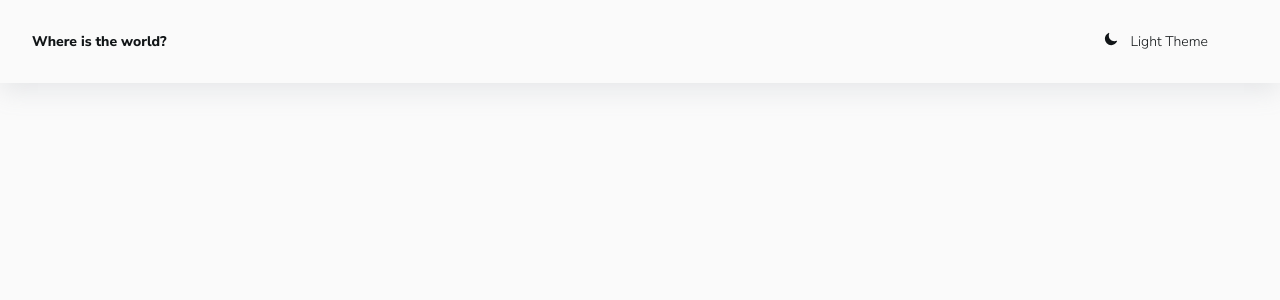
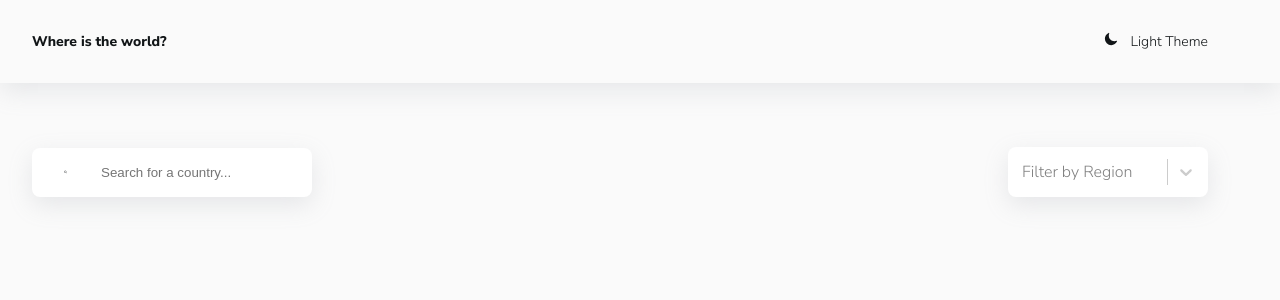
Before and after one commit to Jekarter/country-statistics, a React (Create React App) app: page / in a window 1280 px wide. Shown: the top 300 px of the page. Built offline with nearby package versions, Linux system fonts and the light colour scheme.

Commit message:
feat(select and search): add react-select and search, without work system

```diff
--- a/package.json
+++ b/package.json
@@ -12,7 +12,7 @@
     "react-icons": "^4.8.0",
     "react-router-dom": "^5.3.4",
     "react-scripts": "4.0.3",
-    "react-select": "^5.1.0",
+    "react-select": "^5.7.2",
     "styled-components": "^5.3.9",
     "web-vitals": "^1.0.1"
   },
--- a/src/App.jsx
+++ b/src/App.jsx
@@ -1,10 +1,15 @@
+import Controls from './components/Controls';
 import Header from './components/Header';
+import Main from './components/Main';
 
 function App() {
 
   return (
     <>
       <Header />
+      <Main>
+        <Controls />
+      </Main>
     </>
   );
 }
--- /dev/null
+++ b/src/components/Controls.jsx
@@ -0,0 +1,45 @@
+import React, { useState } from 'react'
+import styled from 'styled-components'
+import { CustomSelect } from './CustomSelect'
+import Search from './Search'
+
+const options = [
+  {value: 'Africa', label: 'Africa'},
+  {value: 'America', label: 'America'},
+  {value: 'Asia', label: 'Asia'},
+  {value: 'Europe', label: 'Europe'},
+  {value: 'Oceania', label: 'Oceania'},
+]
+
+const Wrapper = styled.div`
+  display: flex;
+  flex-direction: colum;
+  align-items: flex-start;
+
+  @media(min-width: 767px) {
+    flex-direction: row;
+    justify-content: space-between;
+    align-items: center;
+  }
+`;
+
+const Controls = () => {
+  const [search, setSearch] = useState('')
+  const [region, setRegion] = useState('')
+
+  return (
+    <Wrapper>
+      <Search search={search} setSearch={setSearch}/>
+      <CustomSelect
+        options={options}
+        placeholder="Filter by Region"
+        isClearable
+        isSearchable={false}
+        value={region}
+        onChange={setRegion}
+      />
+    </Wrapper>
+  )
+}
+
+export default Controls
--- /dev/null
+++ b/src/components/CustomSelect.jsx
@@ -0,0 +1,30 @@
+import Select from "react-select";
+import styled from "styled-components";
+
+export const CustomSelect = styled(Select).attrs({
+  styles: {
+    control: (provided) => ({
+      ...provided,
+      backgroundColor: 'var(--colors-ui-base)',
+      color: 'var(--colors-text)',
+      borderRadius: 'var(--radii)',
+      padding: '0.25rem',
+      border: 'none',
+      boxShadow: 'var(--shadow)',
+      height: '50px',
+    }),
+    option: (provided, state) => ({
+      ...provided,
+      cursor: 'pointer',
+      color: 'var(--colors-text)',
+      backgroundColor: state.isSelected
+        ? 'var(--colors-bg)'
+        : 'var(--colors-ui-base)',
+    }),
+  },
+})`
+  width: 200px;
+  border-radius: var(--radii);
+  font-family: var(--family);
+  border: none;
+`
--- /dev/null
+++ b/src/components/Main.jsx
@@ -0,0 +1,21 @@
+import React from 'react';
+import styled from 'styled-components';
+import { Container } from './Container';
+
+const Wrapper = styled.main`
+  padding: 2rem 0;
+
+  @media(min-width: 767px ) {
+    padding: 4rem 0;
+  }
+`;
+
+const Main = ({ children }) => {
+  return (
+    <Wrapper>
+      <Container>{children}</Container>
+    </Wrapper>
+  )
+}
+
+export default Main
--- /dev/null
+++ b/src/components/Search.jsx
@@ -0,0 +1,46 @@
+import { IoSearch } from "react-icons/io5";
+import styled from "styled-components";
+
+import React from 'react'
+
+export const Search = ({ search, setSearch }) => {
+
+  const InputContainer = styled.label`
+  background-color: var(--colors-ui-base);
+  padding 1rem 2rem;
+  display: flex;
+  align-items: center;
+
+  border-radius: var(--radii);
+  box-shadow: var(--shadow);
+  width: 100%;
+  margin-bottom: 1.5rem;
+
+  @media(min-width: 767px) {
+    margin-bottom: 0;
+    width: 280px;
+  }
+
+  `;
+
+  const Input = styled.input.attrs({
+    type: 'search',
+    placeholder: 'Search for a country...'
+  })`
+    margin-left: 2rem;
+    border: none;
+    outline: none;
+    color: var(--color-text);
+    background-color: var(--colors-ui-base);
+  `;
+
+  return (
+    <InputContainer>
+      <IoSearch />
+      <Input onChange={(evt) => setSearch(evt.target.velue)} value={search} />
+
+    </InputContainer>
+  )
+}
+
+export default Search
```
Also changed, not shown: 1 other file (tests, documents, lock files or other folders).
